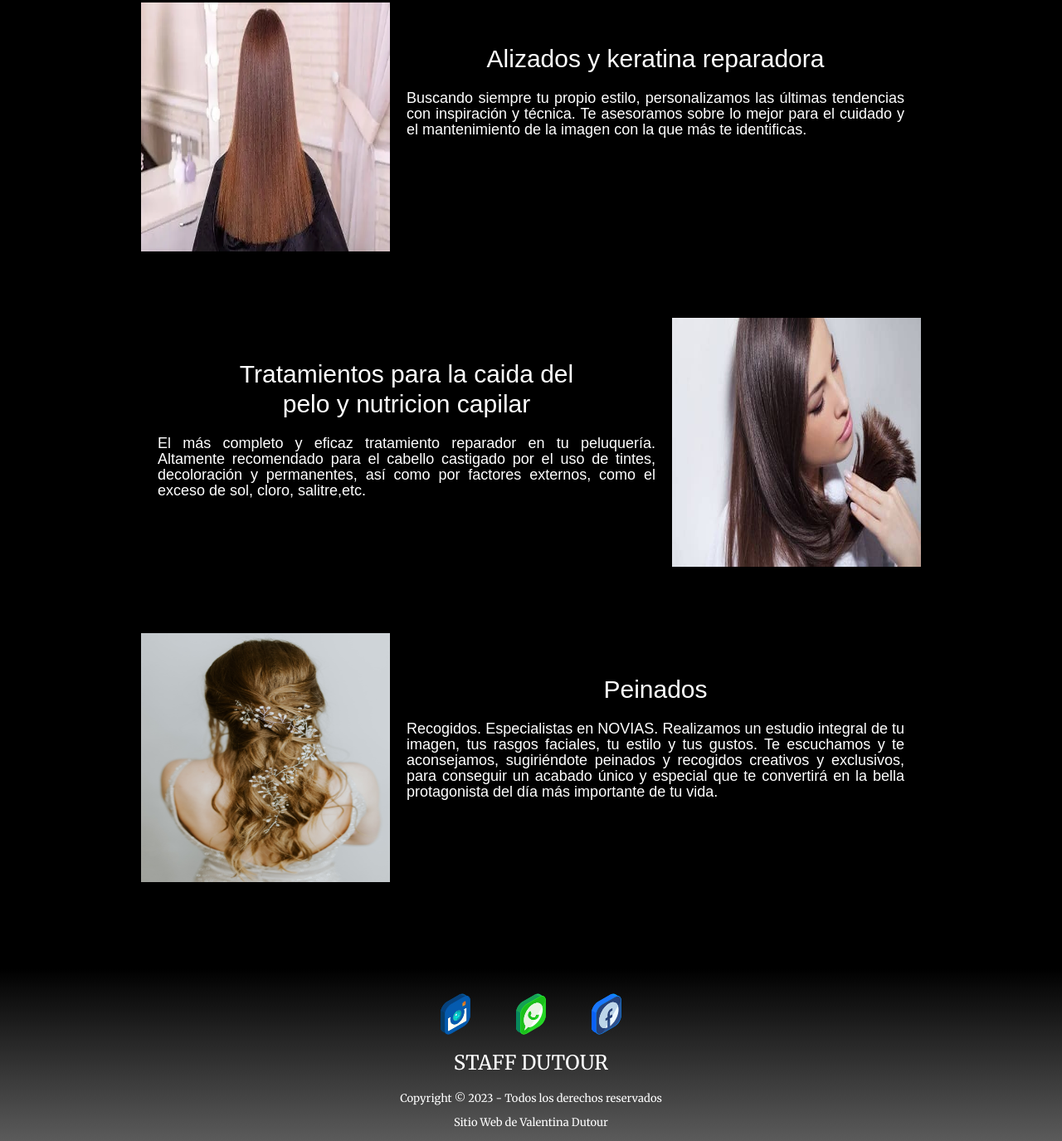
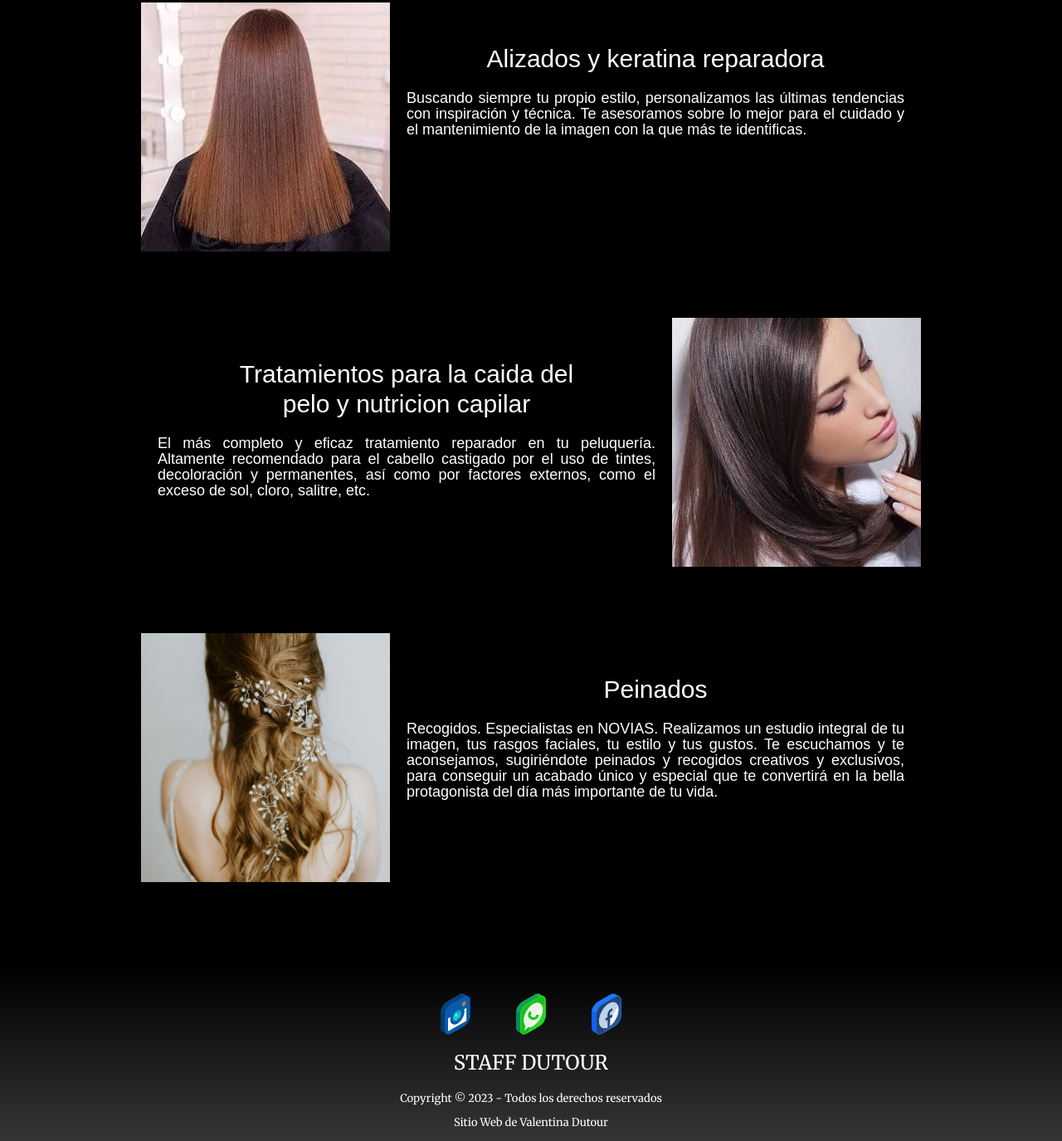
Before and after one commit to Valendutour/proyecto-coderhouse-1, a plain HTML site: page pages/peluqueria.html in a window 1280 px wide. Shown: the part 1004-2379 px from the top of the page at 83% size. Drawn offline with nearby package versions, Linux system fonts and the light colour scheme.

Commit message:
cover fotos

```diff
--- a/pages/peluqueria.html
+++ b/pages/peluqueria.html
@@ -36,7 +36,6 @@
                         <a class="nav-link border-bottom" aria-current="page" href="./manicuraypedicura.html">Manicura y Pedicura</a>
                         <a class="nav-link border-bottom" aria-current="page" href="./contacto.html">Contacto</a>
                     </li>
-                </li>
                 </ul>
             </div>
             </div>
@@ -74,11 +73,11 @@
                 </div>
             </article>
             <article class="articulos reverse">
-                <img src="../fotos/nutricion capilar.jpg" alt="Cuidado del cabello - reponer los nutrientes grasos o lípidos del pelo -">
+                <img src="../fotos/nutricion capilar.jpg" alt="Cuidado del cabello - reponer los nutrientes grasos o lípidos del pelo ">
                 <div>
                     <h3>Tratamientos para la caida del</h3>
                     <h3>pelo y nutricion capilar</h3>
-                    <p>El más completo y eficaz tratamiento reparador en tu peluquería. Altamente recomendado para el cabello castigado por el uso de tintes, decoloración y permanentes, así como por factores externos, como el exceso de sol, cloro, salitre,etc.</p>
+                    <p>El más completo y eficaz tratamiento reparador en tu peluquería. Altamente recomendado para el cabello castigado por el uso de tintes, decoloración y permanentes, así como por factores externos, como el exceso de sol, cloro, salitre, etc.</p>
                 </div>
             </article>
             <article class="articulos">
--- a/scss/_main.scss
+++ b/scss/_main.scss
@@ -105,7 +105,7 @@
         margin-bottom: 80px;
         width: $wh-300;
         height: $wh-300;
-        object-fit: fill;
+        object-fit: cover;
     }
     div{
         margin-top: 50px;
@@ -134,6 +134,7 @@
         margin-bottom: 80px;
         width: $wh-300;
         height: $wh-300;
+        object-fit: cover;
         }
     div{
         margin-top: 50px;
@@ -163,6 +164,7 @@
         margin-bottom: 80px;
         width: $wh-300;
         height: $wh-300;
+        object-fit: cover;
         }
         p{
         width:$w-650;
--- a/scss/_medias.scss
+++ b/scss/_medias.scss
@@ -304,7 +304,7 @@
         div{
             h3{
                 font-size: 25px;
-                }
+            }
             p{
             width: 340px;
             }
--- a/scss/_variables.scss
+++ b/scss/_variables.scss
@@ -4,7 +4,7 @@ $justificado:justify;
 $s-evenly: space-evenly;
 
 /*colors*/
-$color1: linear-gradient(to top,rgb(91, 91, 91), black);
+$color1: linear-gradient(to top,rgb(53, 53, 53), black);
 $colorb: black;
 $color2: rgb(91, 91, 91);
 $textcolor: white;
```
Also changed, not shown: css/style.css.
